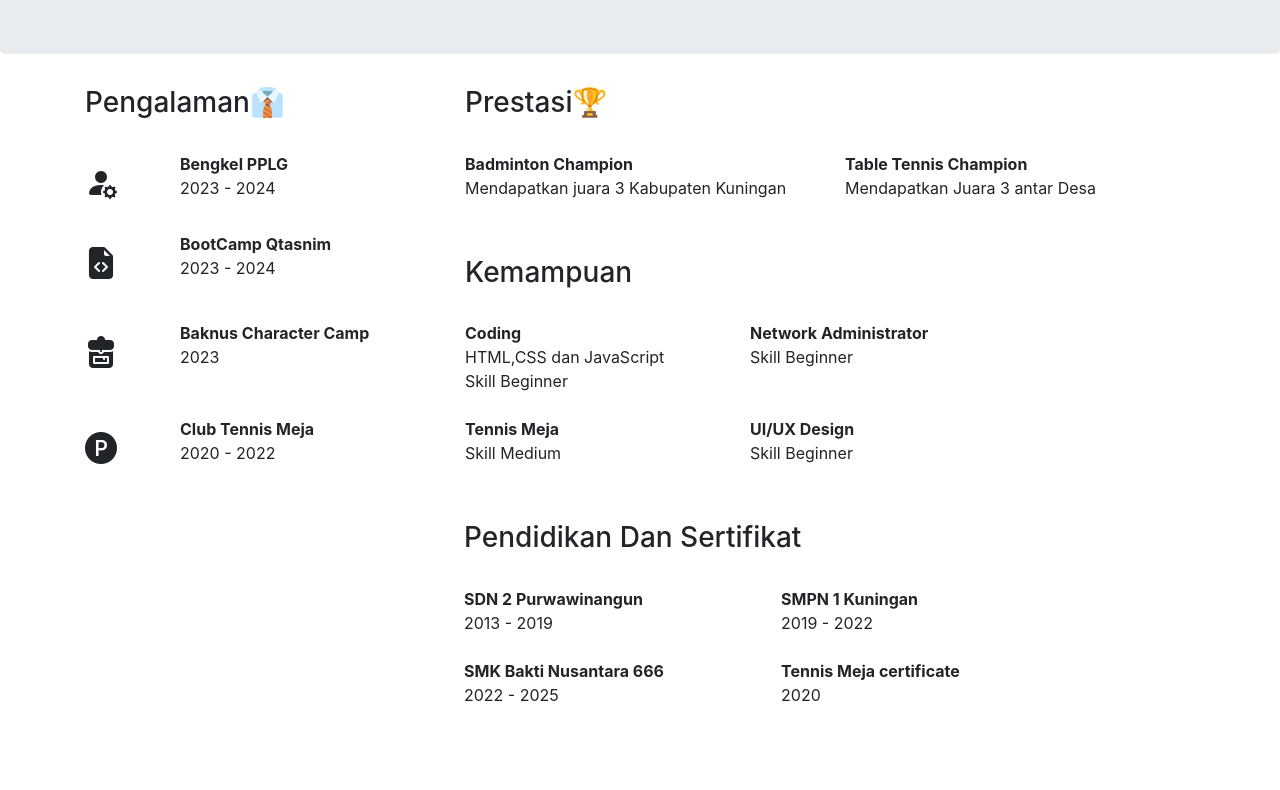
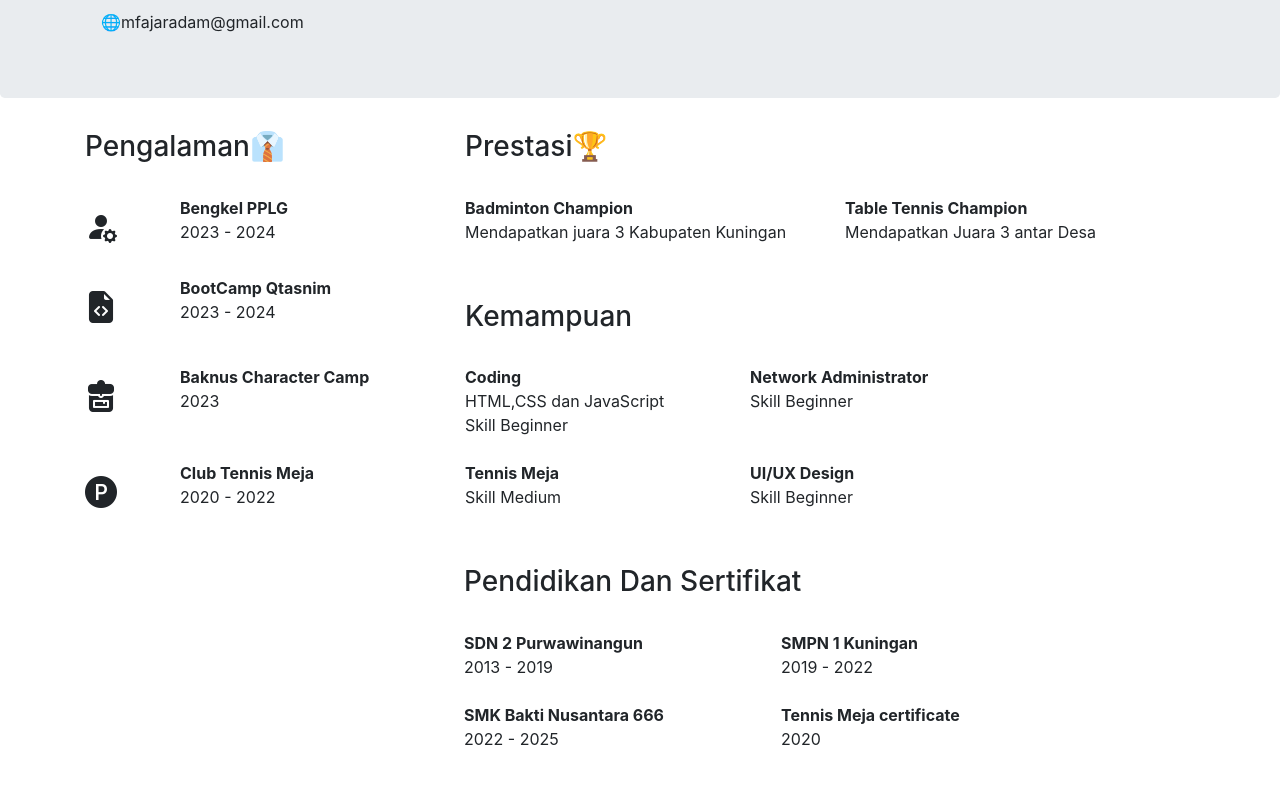
Before and after one commit to mfajaradam/mfajaradam.github.io, a plain HTML site: page index.html in a window 1280 px wide. Shown: the part 374-1164 px from the top of the page. Before the commit the page ends 1129 px from the top, so only its background shows below. Drawn offline with nearby package versions, Linux system fonts and the light colour scheme.

Commit message:
add email address

```diff
--- a/index.html
+++ b/index.html
@@ -45,6 +45,11 @@
               <div class="col-6">
                 <i class="icon bi bi-telegram"></i>
                 <span>Muhammad Fajar Adammullah</span>
+              </div>
+            </div><br>
+            <div class="row">
+              <div class="col">
+                <span>🌐mfajaradam@gmail.com</span>
               </div>
             </div>
           </div>
```
